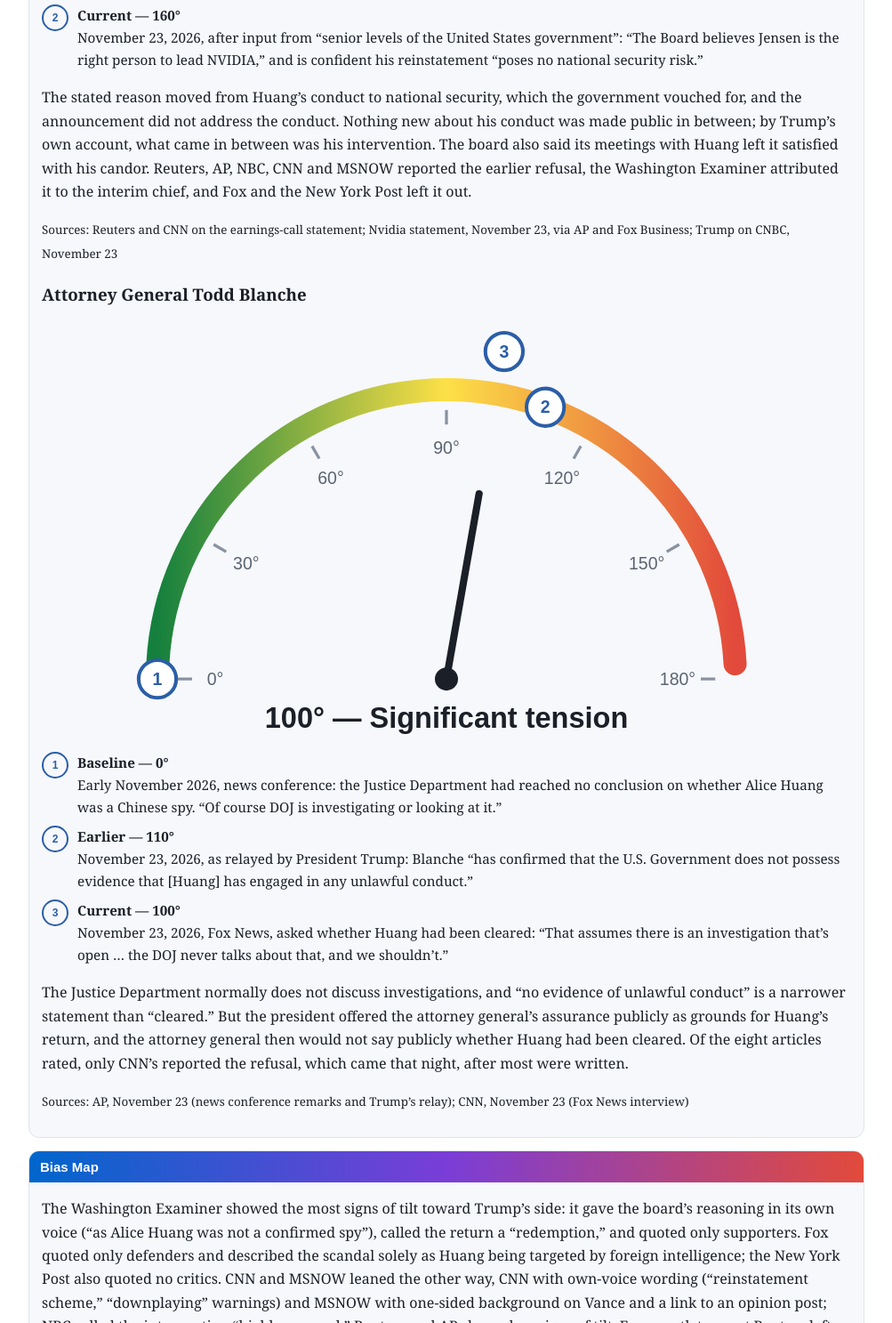
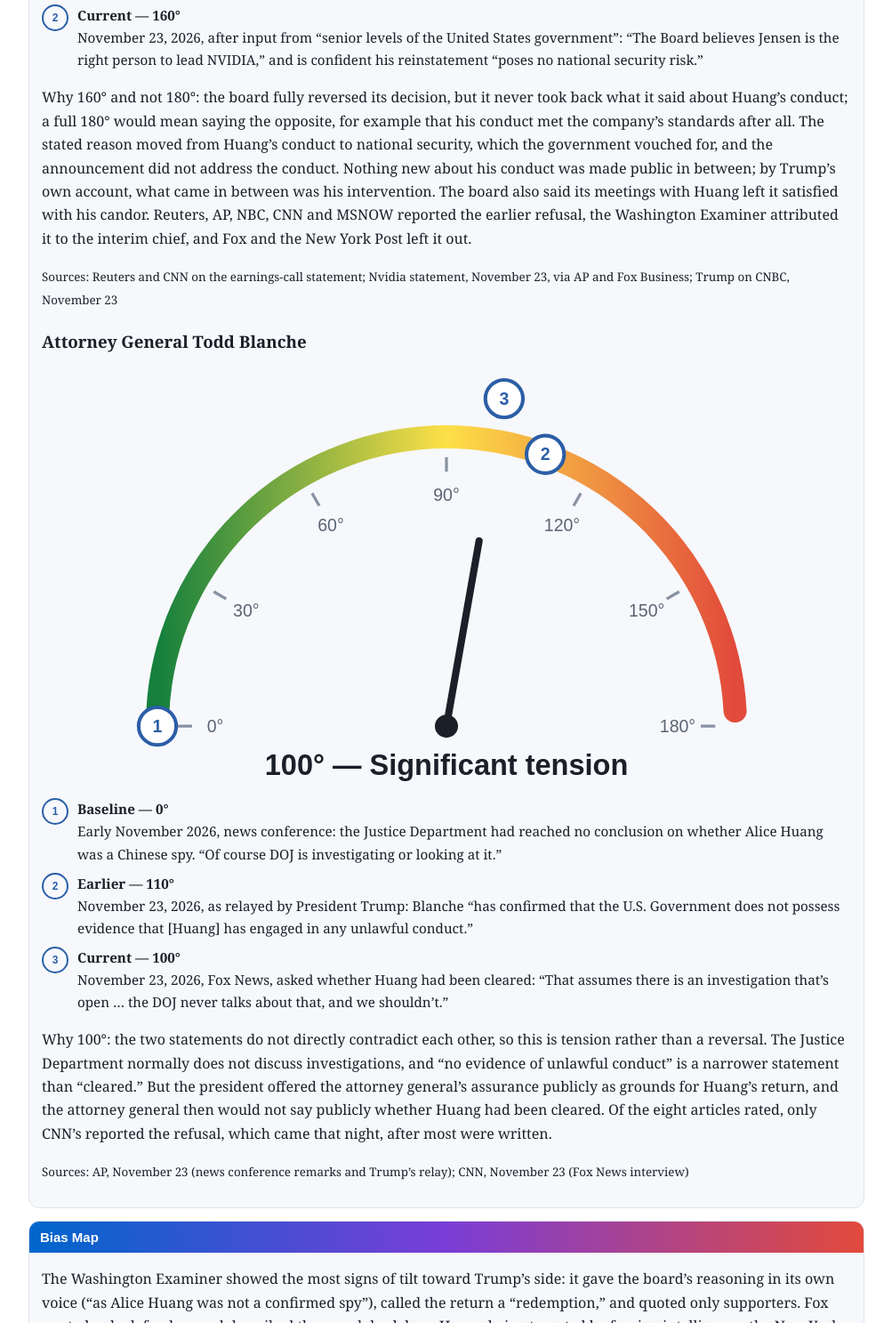
Before and after one commit to TheFactsJack/thefactsjack.github.io, a plain HTML site: page nvidia-huang-reinstated.html in a window 1280 px wide. Shown: the part 3966-5453 px from the top of the page at 89% size, without its empty margins (138-1141 px from the left). Drawn offline with Linux system fonts and the light colour scheme.

Commit message:
Explain drift gauge readings on Nvidia analysis

```diff
--- a/nvidia-huang-reinstated.html
+++ b/nvidia-huang-reinstated.html
@@ -226,7 +226,7 @@ const SAMPLE_NVIDIA=`<!-- NEWS ANALYSIS -->
      "degree": 160
     }
    ],
-   "note": "The stated reason moved from Huang’s conduct to national security, which the government vouched for, and the announcement did not address the conduct. Nothing new about his conduct was made public in between; by Trump’s own account, what came in between was his intervention. The board also said its meetings with Huang left it satisfied with his candor. Reuters, AP, NBC, CNN and MSNOW reported the earlier refusal, the Washington Examiner attributed it to the interim chief, and Fox and the New York Post left it out.",
+   "note": "Why 160° and not 180°: the board fully reversed its decision, but it never took back what it said about Huang’s conduct; a full 180° would mean saying the opposite, for example that his conduct met the company’s standards after all. The stated reason moved from Huang’s conduct to national security, which the government vouched for, and the announcement did not address the conduct. Nothing new about his conduct was made public in between; by Trump’s own account, what came in between was his intervention. The board also said its meetings with Huang left it satisfied with his candor. Reuters, AP, NBC, CNN and MSNOW reported the earlier refusal, the Washington Examiner attributed it to the interim chief, and Fox and the New York Post left it out.",
    "sources": [
     "Reuters and CNN on the earnings-call statement",
     "Nvidia statement, November 23, via AP and Fox Business",
@@ -247,7 +247,7 @@ const SAMPLE_NVIDIA=`<!-- NEWS ANALYSIS -->
      "degree": 100
     }
    ],
-   "note": "The Justice Department normally does not discuss investigations, and “no evidence of unlawful conduct” is a narrower statement than “cleared.” But the president offered the attorney general’s assurance publicly as grounds for Huang’s return, and the attorney general then would not say publicly whether Huang had been cleared. Of the eight articles rated, only CNN’s reported the refusal, which came that night, after most were written.",
+   "note": "Why 100°: the two statements do not directly contradict each other, so this is tension rather than a reversal. The Justice Department normally does not discuss investigations, and “no evidence of unlawful conduct” is a narrower statement than “cleared.” But the president offered the attorney general’s assurance publicly as grounds for Huang’s return, and the attorney general then would not say publicly whether Huang had been cleared. Of the eight articles rated, only CNN’s reported the refusal, which came that night, after most were written.",
    "sources": [
     "AP, November 23 (news conference remarks and Trump’s relay)",
     "CNN, November 23 (Fox News interview)"
```
